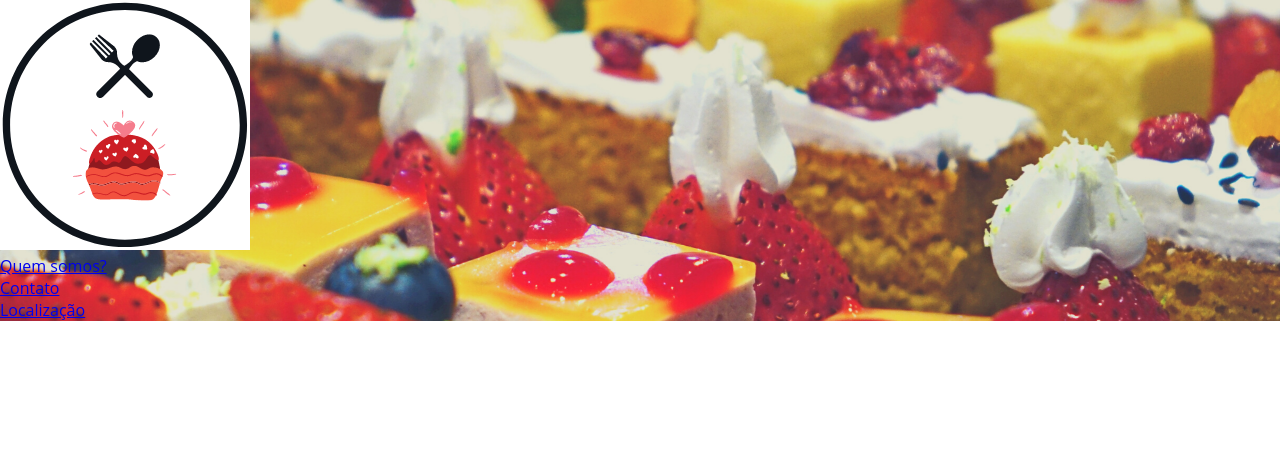
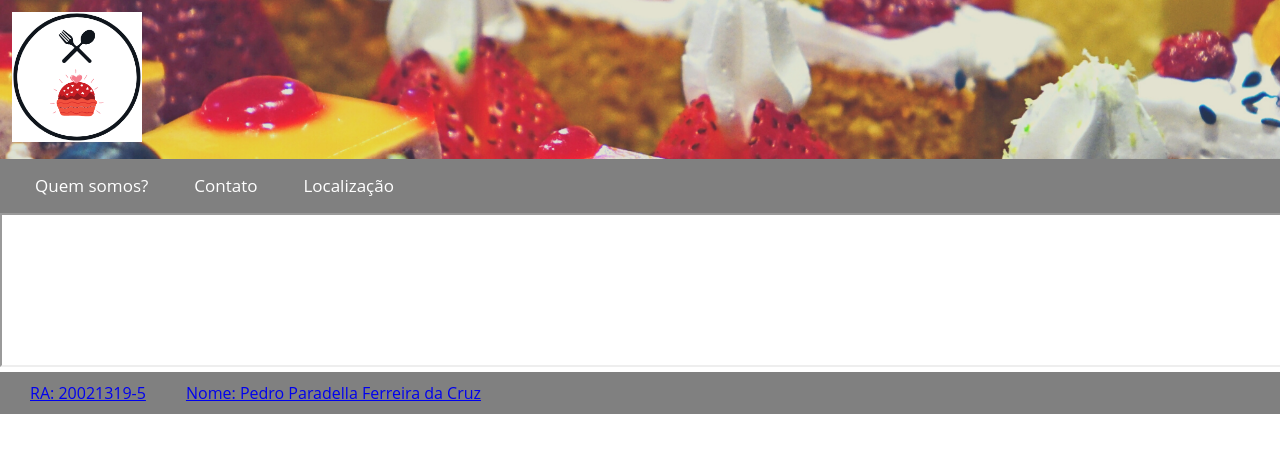
Before and after one commit to PedroParadellaF/20021319-5_PedroParadella, a PHP site: page / in a window 1280 px wide. Shown: the top 453 px of the page. Run offline with PHP 8.4, Linux system fonts and the light colour scheme.

Commit message:
index e css alterados....

```diff
--- a/css/main.css
+++ b/css/main.css
@@ -5,13 +5,63 @@
 }
 
 header{
-    background-image: url(../images/fundodoce.png);
+
     background-repeat: no-repeat;
     background-size: cover;
     background-position: center center;
+    width: 100%;
+    display: flex;
+    padding: 12px;
+}
+
+.rodape_final{
+    background-color: gray;
+    width: 100%;
+    padding: 10px 10px;
+    display: flex;
+
+}
+
+header img{
+    width: 130px;
+
+}
+
+nav, ul{
+    list-style: none;
+    display: flex;
+}
+
+nav li a{
+    color:white;
+    text-decoration: none;
+    font-size: 17px;
+}
+
+nav li a:hover{
+    color: blue;
+}
+
+nav li{
+    margin: 0 20px;
+    padding: 3px ;
 }
 
 .logo{
+    background-image: url(../images/fundodoce.png);
+}
 
+.menu{
+    background-color:gray;
+    height: 30px;
 
 }
+
+.rodape{
+    position: center;
+    right: 25%;
+    left: 25%;
+    text-decoration: none;
+    list-style: none;
+    margin: 0 20px;
+}
--- a/index.php
+++ b/index.php
@@ -12,8 +12,11 @@
         <title>Doces Caseiros | Home</title>
     </head>
     <body>
-        <header>
-            <a href="#"><img src="images/logo.png" alt="" class="logo"></a>
+        <header class="logo">
+            <a href="#"><img src="images/logo.png" alt=""> </a>
+        </header>
+
+        <header class="menu">
             <nav>
                 <ul>
                     <li><a href="#">Quem somos?</li>
@@ -23,8 +26,14 @@
             </nav>
         </header>
 
+        <iframe width="100%" >
 
+        </iframe>
 
+    <footer class="rodape_final">
+           <p class="rodape">RA: 20021319-5</p>
+           <p class="rodape">Nome: Pedro Paradella Ferreira da Cruz</p>
+    </footer>
 
     </body>
 
```
